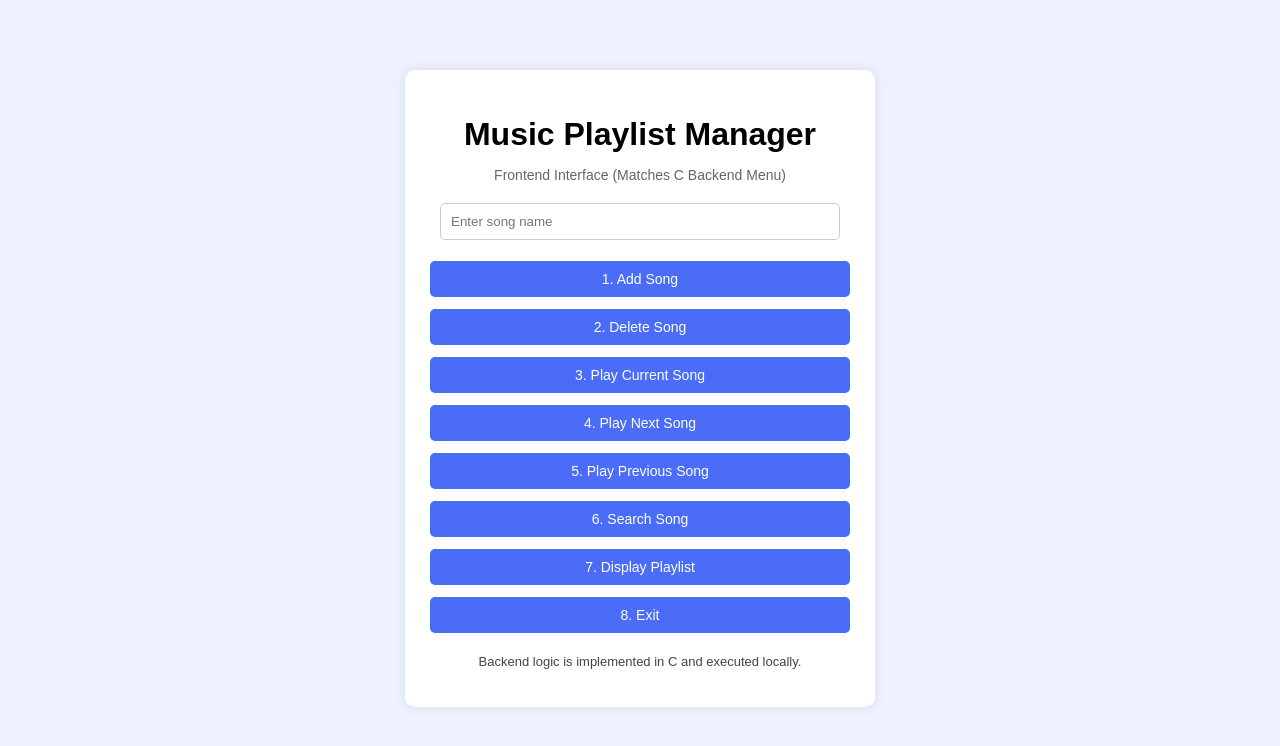
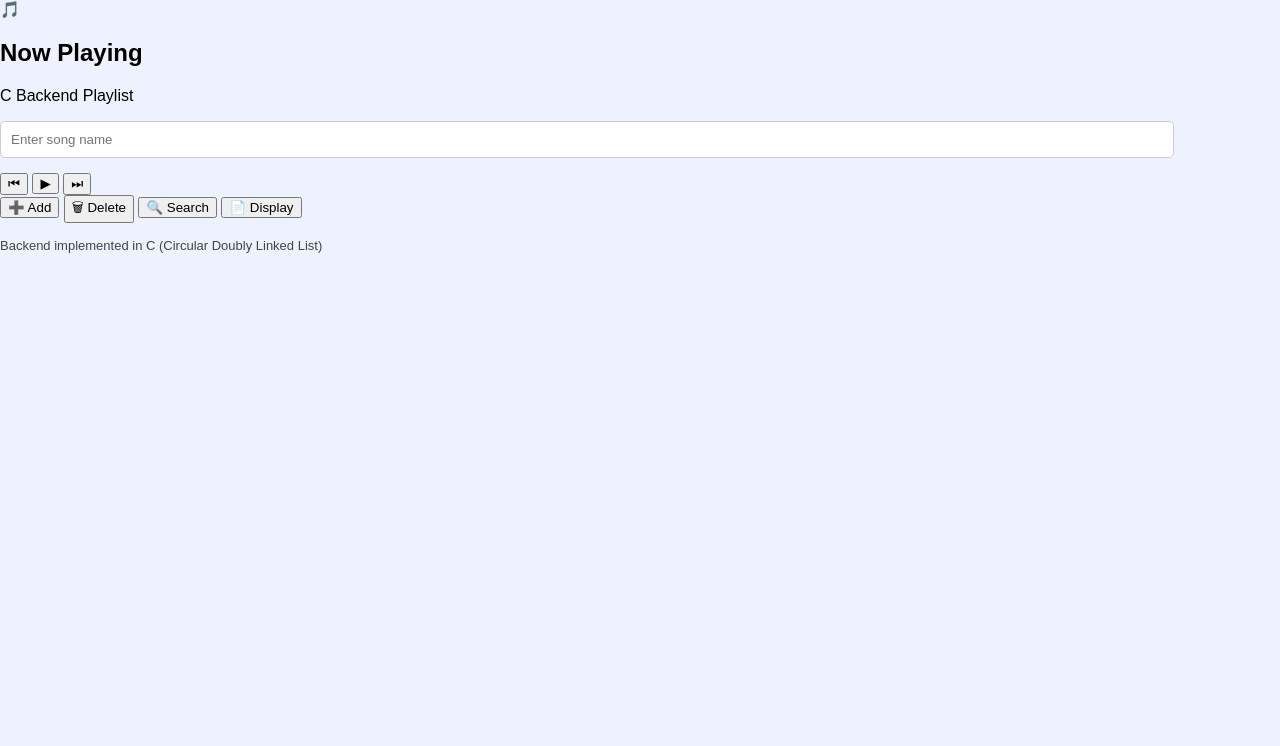
Before and after one commit to HemanthU/music-playlist-manager, a plain HTML site: page index.html in a window 1280 px wide. Drawn offline with Linux system fonts and the light colour scheme.

Commit message:
Update index.html

```diff
--- a/index.html
+++ b/index.html
@@ -7,25 +7,31 @@
 </head>
 <body>
 
-<div class="container">
-    <h1>Music Playlist Manager</h1>
-    <p class="subtitle">Frontend Interface (Matches C Backend Menu)</p>
+<div class="player">
+    <div class="album-art">
+        🎵
+    </div>
+
+    <h2 id="nowPlaying">Now Playing</h2>
+    <p class="song">C Backend Playlist</p>
 
     <input type="text" id="songName" placeholder="Enter song name">
 
-    <div class="menu">
-        <button onclick="addSong()">1. Add Song</button>
-        <button onclick="deleteSong()">2. Delete Song</button>
-        <button onclick="playCurrent()">3. Play Current Song</button>
-        <button onclick="playNext()">4. Play Next Song</button>
-        <button onclick="playPrevious()">5. Play Previous Song</button>
-        <button onclick="searchSong()">6. Search Song</button>
-        <button onclick="displayPlaylist()">7. Display Playlist</button>
-        <button onclick="exitProgram()" class="exit">8. Exit</button>
+    <div class="controls">
+        <button onclick="playPrevious()">⏮</button>
+        <button onclick="playCurrent()">▶</button>
+        <button onclick="playNext()">⏭</button>
+    </div>
+
+    <div class="playlist-actions">
+        <button onclick="addSong()">➕ Add</button>
+        <button onclick="deleteSong()">🗑 Delete</button>
+        <button onclick="searchSong()">🔍 Search</button>
+        <button onclick="displayPlaylist()">📄 Display</button>
     </div>
 
     <p class="note">
-        Backend logic is implemented in C and executed locally.
+        Backend implemented in C (Circular Doubly Linked List)
     </p>
 </div>
 
```
